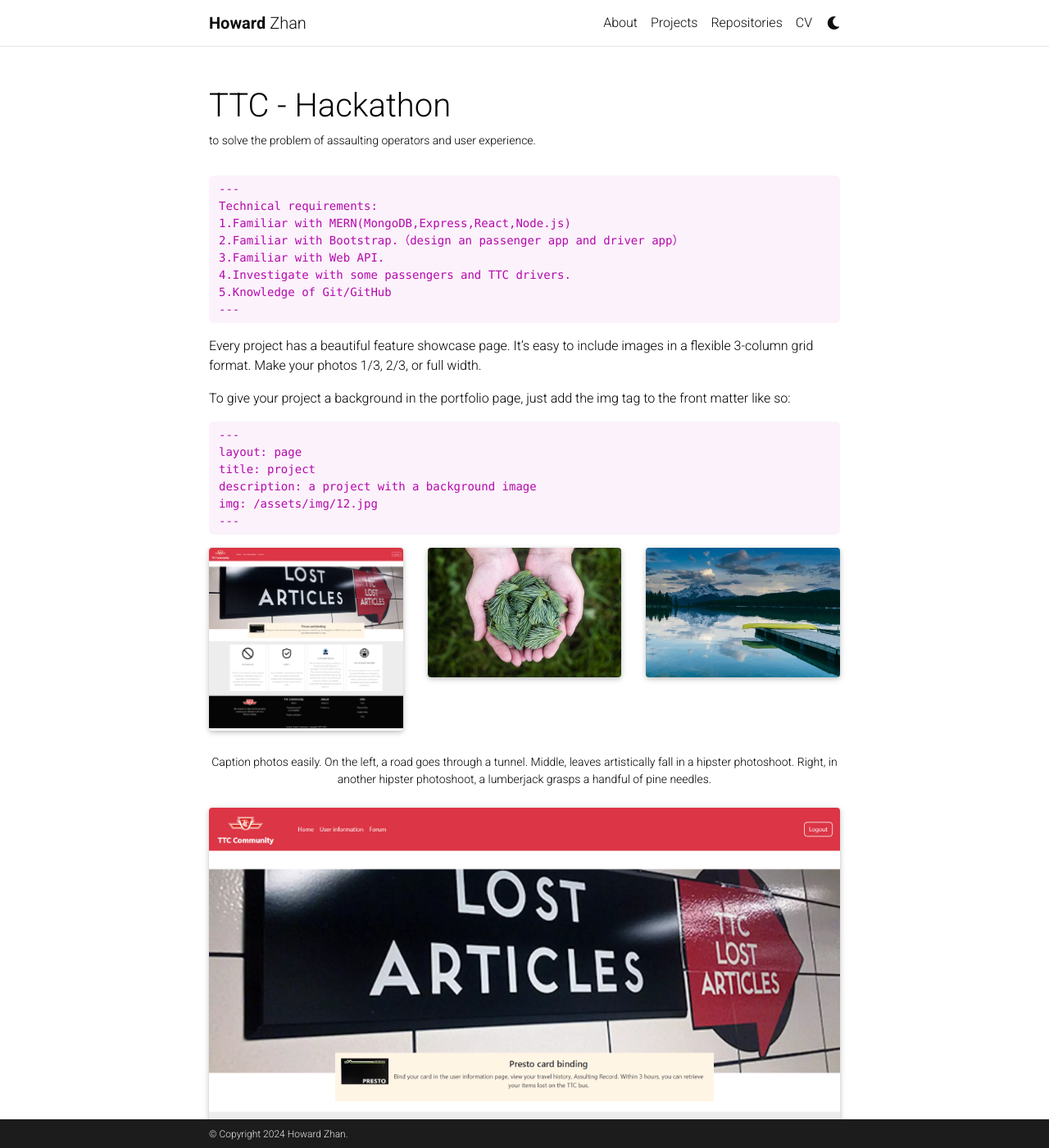
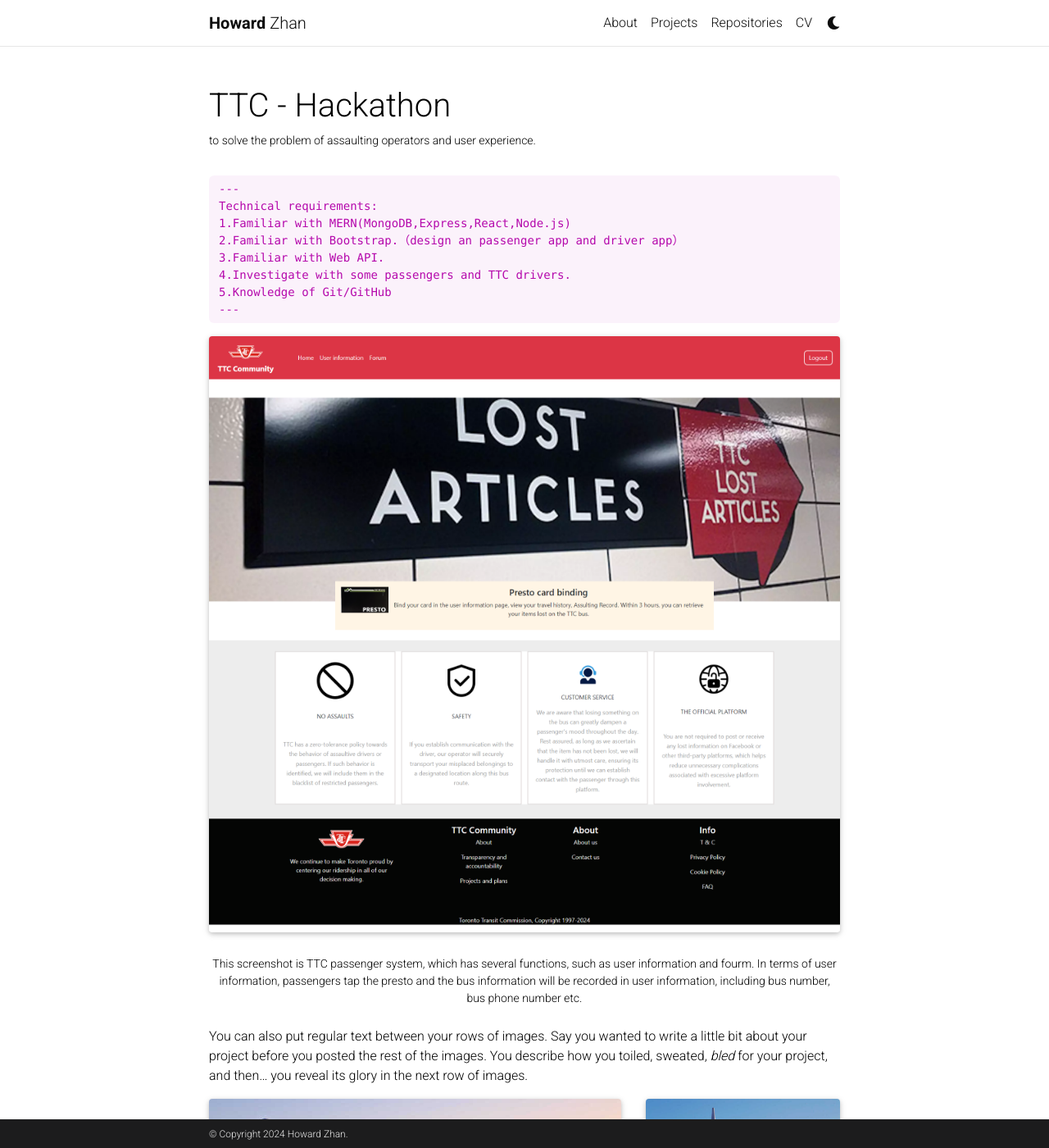
Before and after one commit to huayezhan/resume, a Jekyll site: the page built from _projects/1_project.md, in a window 1280 px wide and 1400 px high. Shown: the whole window at 82% size. Built offline with Jekyll 4.4.1, drawn with Linux system fonts in a browser that asks for light colours; comment, search, counter and statistics services are not loaded; a style sheet for code colours, icons or effects is not loaded; some of the changed text lies outside the part shown.

Commit message:
added project-ttc

```diff
--- a/_projects/1_project.md
+++ b/_projects/1_project.md
@@ -15,40 +15,14 @@
     5.Knowledge of Git/GitHub
     ---
 
-Every project has a beautiful feature showcase page.
-It's easy to include images in a flexible 3-column grid format.
-Make your   photos 1/3, 2/3, or full width.
 
-To give your project a background in the portfolio page, just add the img tag to the front matter like so:
-
-    ---
-    layout: page
-    title: project
-    description: a project with a background image
-    img: /assets/img/12.jpg
-    ---
-
-<div class="row">
-    <div class="col-sm mt-3 mt-md-0">
-        {% include figure.html path="assets/img/ttchomepage.png" title="example image" class="img-fluid rounded z-depth-1" %}
-    </div>
-    <div class="col-sm mt-3 mt-md-0">
-        {% include figure.html path="assets/img/3.jpg" title="example image" class="img-fluid rounded z-depth-1" %}
-    </div>
-    <div class="col-sm mt-3 mt-md-0">
-        {% include figure.html path="assets/img/5.jpg" title="example image" class="img-fluid rounded z-depth-1" %}
-    </div>
-</div>
-<div class="caption">
-    Caption photos easily. On the left, a road goes through a tunnel. Middle, leaves artistically fall in a hipster photoshoot. Right, in another hipster photoshoot, a lumberjack grasps a handful of pine needles.
-</div>
 <div class="row">
     <div class="col-sm mt-3 mt-md-0">
         {% include figure.html path="assets/img/ttchomepage.png" title="example image" class="img-fluid rounded z-depth-1" %}
     </div>
 </div>
 <div class="caption">
-    This image can also have a caption. It's like magic.
+    This screenshot is TTC passenger system, which has several functions, such as user information and fourm. In terms of user information, passengers tap the presto and the bus information will be recorded in user information, including bus number, bus phone number etc.
 </div>
 
 You can also put regular text between your rows of images.
```
